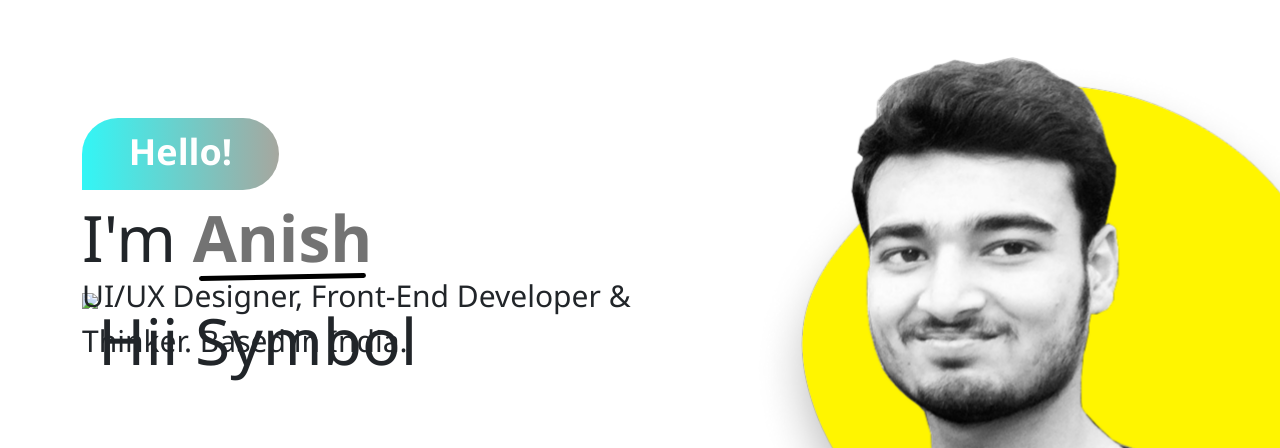
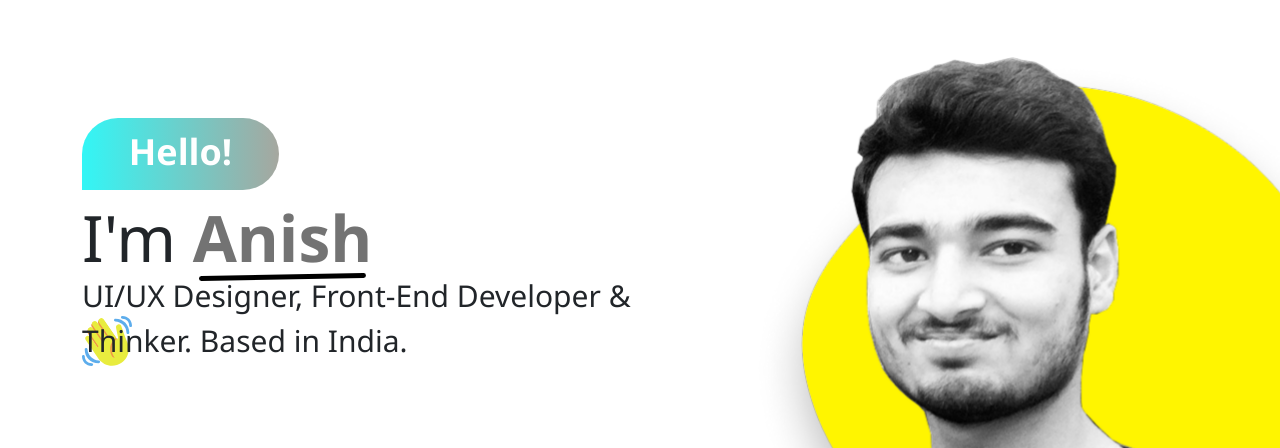
Before and after one commit to YashRajurkar07/Portfolio_Assignment, a plain HTML site: page index.html in a window 1280 px wide. Shown: the part 85-533 px from the top of the page. Drawn offline with nearby package versions, Linux system fonts and the light colour scheme.

Commit message:
Paths Updated

```diff
--- a/index.html
+++ b/index.html
@@ -56,7 +56,7 @@
             <div class="row rhit">
                 <div class="col-7 lalign">
                     <div class="bod">Hello!</div>
-                    <p class="par">I'm <span class="anish">Anish</span> <img src="/Projects/PortfolioWebsite_Assignment/Images/Wave.svg" alt="Hii Symbol"></p>
+                    <p class="par">I'm <span class="anish">Anish</span> <img src="/Images/Wave.svg" alt="Hii Symbol"></p>
                     <p class="tagline">UI/UX Designer, Front-End Developer & Thinker. Based in India.</p>
                     <div class="buttons d-flex align-items-center justify-content-between">
                         <a href="/Images/Yash_Rajurkar_Resume1.pdf" target="_blank"><button class="dbtn">Download CV</button></a>
```
